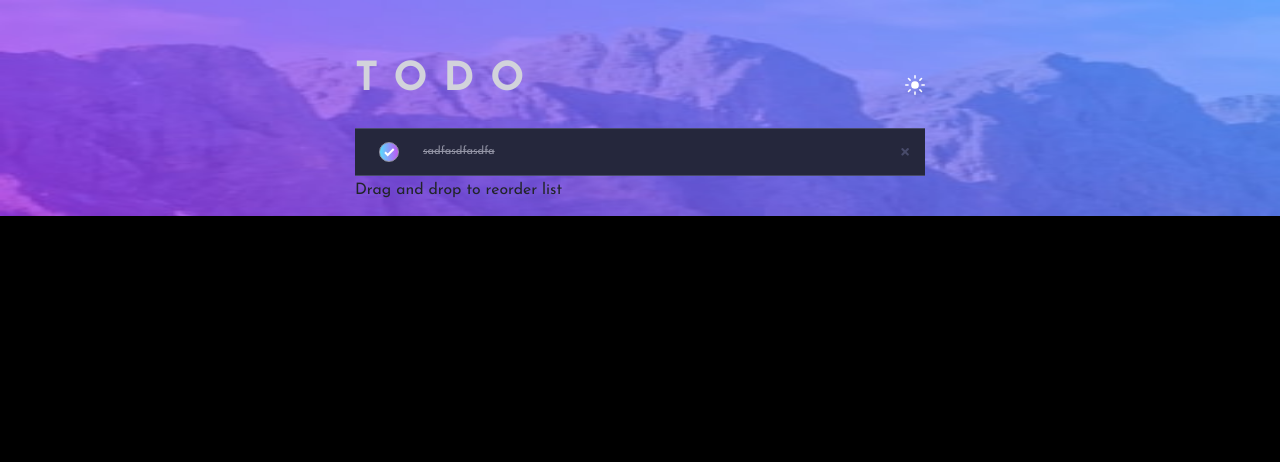
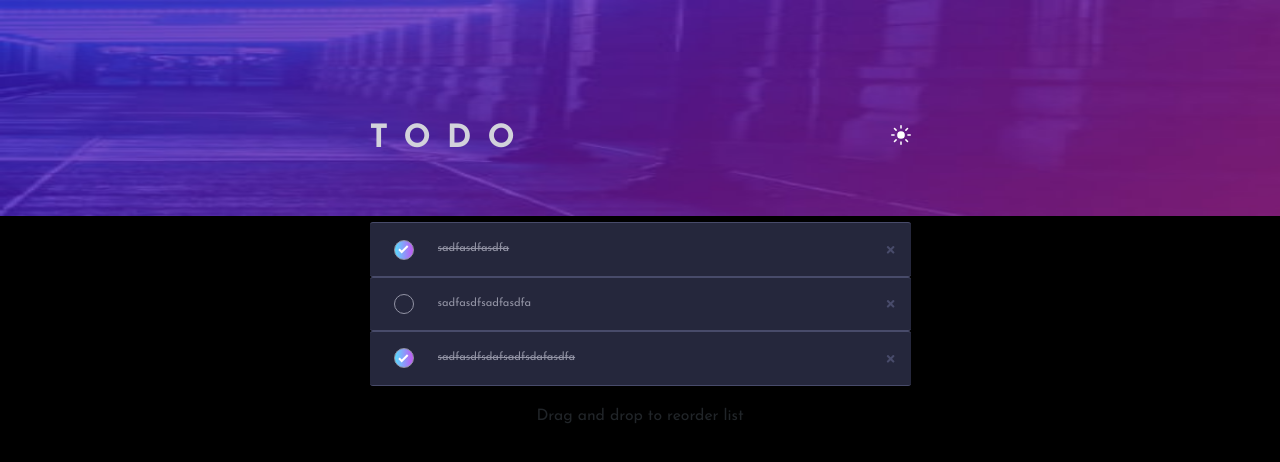
Before and after one commit to julioale21/TodoApp-FrontendMentorChallenge, a Vue app: page / in a window 1280 px wide. Shown: the top 462 px of the page. Built offline with nearby package versions, Linux system fonts and the light colour scheme.

Commit message:
feat(todos): added todo list and check and uncheck like completed

```diff
--- a/src/App.vue
+++ b/src/App.vue
@@ -1,14 +1,6 @@
 <template>
-  <div class="d-flex flex-column">
-    <div
-      class="app-header"
-      :class="[
-        theme.value === 'dark' ? 'app-header-bg-dark' : 'app-header-bg-light'
-      ]"
-    ></div>
-    <div class="todo-body">
-      <TodoView />
-    </div>
+  <div>
+    <TodoView />
   </div>
 </template>
 
@@ -53,48 +45,66 @@ export default {
 
   --font: "Josefin Sans", sans-serif;
 }
+
+html {
+  box-sizing: border-box;
+  font-family: var(--font);
+  font-size: 16px;
+  scroll-behavior: smooth;
+}
+
+*,
+*::after,
+*::before {
+  box-sizing: inherit;
+}
+
+body {
+  margin: 0;
+  overflow-x: hidden;
+}
+
+h1 {
+  margin: 0;
+  font-size: 2rem;
+}
+
+h2 {
+  margin: 0;
+  font-size: 1.5rem;
+}
+
+h3 {
+  margin: 0;
+  font-size: 1.25rem;
+}
+
+h4 {
+  margin: 0;
+  font-size: 1rem;
+}
+
+h5 {
+  margin: 0;
+  font-size: 0.85rem;
+}
+
+h6 {
+  margin: 0;
+  font-size: 0.7rem;
+}
+
+img {
+  max-width: 100%;
+  height: auto;
+}
+
+p {
+  line-height: 1.6;
+}
+
 body {
   font-family: Josefin Sans;
   font-size: 18px;
 }
-.todo-body {
-  background-color: black;
-  min-height: 100vh;
-  width: 100%;
-  display: flex;
-  justify-content: center;
-}
-.app-header {
-  height: 27vh;
-}
-.header-light-bg {
-  background-image: url("./assets/bg-mobile-light.jpg");
-}
-.app-header-bg-dark {
-  background-image: url("./assets/bg-mobile-dark.jpg");
-  background-repeat: no-repeat;
-  background-size: 100% 100%;
-}
-.app-header-bg-light {
-  background-image: url("./assets/bg-mobile-light.jpg");
-  background-repeat: no-repeat;
-  background-size: 100% 100%;
-}
-@media screen and (min-width: 1440px) {
-  .app-header-bg-dark {
-    background-image: url("./assets/bg-mobile-dark.jpg");
-  }
-  .app-header-bg-light {
-    background-image: url("./assets/bg-mobile-light.jpg");
-  }
-  .app-header {
-    height: 43vh;
-  }
-}
-.desktop {
-  size: 1440px;
-}
-.mobile {
-  size: 375px;
-}
 </style>
--- /dev/null
+++ b/src/components/Header.vue
@@ -0,0 +1,48 @@
+<template>
+  <div
+    class="app-header"
+    :class="[theme === 'dark' ? 'app-header-bg-dark' : 'app-header-bg-light']"
+  ></div>
+</template>
+
+<script>
+export default {
+  name: "Header",
+  props: {
+    theme: {
+      type: String,
+      default: "dark",
+      validation(value) {
+        return ["dark", "light"].indexOf(value) !== -1;
+      }
+    }
+  }
+};
+</script>
+
+<style>
+.app-header {
+  height: 27vh;
+}
+.app-header-bg-dark {
+  background-image: url("../assets/bg-mobile-dark.jpg");
+  background-repeat: no-repeat;
+  background-size: 100% 100%;
+}
+.app-header-bg-light {
+  background-image: url("../assets/bg-mobile-light.jpg");
+  background-repeat: no-repeat;
+  background-size: 100% 100%;
+}
+@media screen and (min-width: 1440px) {
+  .app-header-bg-dark {
+    background-image: url("../assets/bg-desktop-dark.jpg");
+  }
+  .app-header-bg-light {
+    background-image: url("../assets/bg-desktop-light.jpg");
+  }
+  .app-header {
+    height: 43vh;
+  }
+}
+</style>
--- a/src/components/todo/TodoItem.vue
+++ b/src/components/todo/TodoItem.vue
@@ -62,11 +62,12 @@ export default {
   justify-content: space-between;
   align-items: center;
   width: 100%;
-  height: 3rem;
+  height: 3.4rem;
   padding-right: 1rem;
   background-color: var(--very-dark-desaturated-blue-color);
   border-top: thin solid var(--very-dark-grayish-blue-color);
   border-bottom: thin solid var(--very-dark-grayish-blue-color);
+  border-radius: 3px;
 }
 
 .todo li {
--- a/src/components/todo/TodoList.vue
+++ b/src/components/todo/TodoList.vue
@@ -1,7 +1,8 @@
 <template>
-  <div class="todo-list dragArea">
+  <ul class="todo-list dragArea">
     <todo-item v-for="todo in todos" :key="todo.id" :todo="todo" />
-
+  </ul>
+  <div>
     <span v-if="todos.length" class="drag-message">
       <small>Drag and drop to reorder list</small>
     </span>
@@ -41,8 +42,7 @@ export default {
 <style>
 .todo-list {
   width: 100%;
-  min-width: 330px;
-  border-radius: 6px;
+  min-width: 327px;
   padding-left: 0;
 }
 .todo-control {
@@ -51,7 +51,7 @@ export default {
 }
 @media screen and (min-width: 1024px) {
   .todo-list {
-    min-width: 570px;
+    min-width: 541px;
     border-radius: 5px;
   }
 }
--- a/src/views/TodoView.vue
+++ b/src/views/TodoView.vue
@@ -1,10 +1,16 @@
 <template>
-  <div class="todo-app">
-    <div
-      class="todo-app-header d-flex justify-content-between align-items-center"
+  <div class="d-flex flex-column">
+    <Header :theme="theme" />
+
+    <div class="todo-body">
+      <div class="todo-content d-flex flex-column align-items-center">
+        <div class="todo-content-header">
+          <h1 class="todo-content-title">TODO</h1>
+          <span
+            role="button"
+            v-if="theme === 'dark'"
+            @click="toggleTheme('light')"
           >
-      <h1 class="todo-app-title">TODO</h1>
-      <span role="button" v-if="theme === 'dark'" @click="toggleTheme('light')">
             <img width="20" src="../assets/icon-sun.svg" />
           </span>
           <span v-else role="button" @click="toggleTheme('dark')">
@@ -14,15 +20,18 @@
 
         <TodoList />
       </div>
+    </div>
+  </div>
 </template>
 
 <script>
 import { inject, provide, ref, watchEffect } from "vue";
+import Header from "../components/Header";
 import TodoList from "../components/todo/TodoList";
 
 export default {
   name: "TodoView",
-  components: { TodoList },
+  components: { Header, TodoList },
   setup() {
     const todos = ref([]);
     const theme = inject("theme");
@@ -31,7 +40,11 @@ export default {
       todos.value = JSON.parse(localStorage.getItem("todos"));
     }
 
-    todos.value = [{ name: "sadfasdfasdfa", completed: true, id: 43124124132 }];
+    todos.value = [
+      { name: "sadfasdfasdfa", completed: true, id: 43124124132 },
+      { name: "sadfasdfsadfasdfa", completed: false, id: 43124454132 },
+      { name: "sadfasdfsdafsadfsdafasdfa", completed: true, id: 43124784132 }
+    ];
 
     const toggleTheme = value => {
       theme.value = value;
@@ -52,62 +65,37 @@ export default {
 </script>
 
 <style scoped>
-/* TodoApp */
-.todo-app {
-  margin-top: -10rem;
+.todo-body {
+  background-color: black;
+  min-height: 100vh;
+  width: 100%;
+  display: flex;
+  justify-content: center;
 }
 
-.todo-app-title {
+.todo-content {
+  margin-top: -6rem;
+  min-width: 328px;
+}
+
+.todo-content-header {
+  width: 100%;
+  display: flex;
+  justify-content: space-between;
+  padding: 0;
+  margin: 0;
+  margin-bottom: 4rem;
+}
+
+.todo-content-title {
   color: var(--light-grayish-blue-hover-color);
   letter-spacing: 1rem;
   font-weight: 700;
 }
 
-.todo-app-header {
-  margin-bottom: 1rem;
-}
-
-.todo-form {
-  background-color: var(--very-dark-desaturated-blue-color);
-  padding: 0;
-  padding-bottom: 0.5rem;
-  border-radius: 5px;
-}
-
-.todo-form-body {
-  height: 100%;
-}
-
-.todo-form-input {
-  font-size: 0.8rem;
-}
-
-.todo-form input {
-  background-color: var(--very-dark-desaturated-blue-color);
-  border: none;
-  height: 2rem;
-  padding-left: 0;
-  color: var(--dark-grayish-blue-color);
-  margin-right: 1rem;
-  width: 100%;
-  outline: none;
-}
-
 @media screen and (min-width: 1440px) {
-  .todo-app {
-    margin-top: -14.5rem;
-  }
-
-  .todo-app-header {
-    margin-bottom: 3rem;
-  }
-
-  .todo-form {
-    height: 4rem;
-  }
-
-  .todo-form-input {
-    font-size: 1rem;
+  .todo-content {
+    min-width: 541px;
   }
 }
 </style>
```
Also changed, not shown: 1 other file (tests, documents, lock files or other folders). Lines whose indentation alone changed are shown as unchanged.
